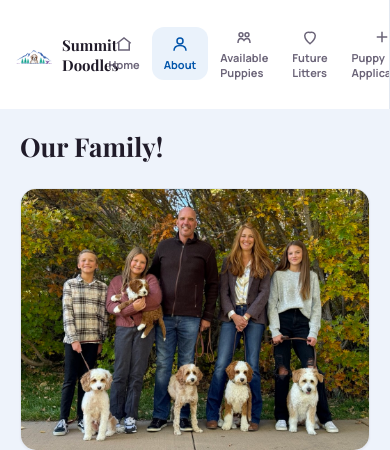
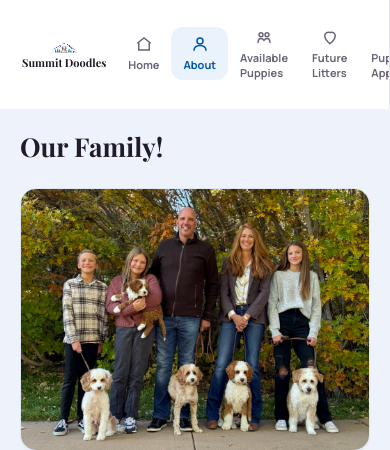
Before and after one commit to faceoff0417/summit-doodles-app, a Flask app: page /about in a window 390 px wide. Shown: the top 450 px of the page. Run offline with Flask 3, Linux system fonts and the light colour scheme; data that the repository does not hold is empty.

Commit message:
Fix mobile top-nav: stack sidebar brand logo above name
On real phones, the horizontal mobile sidebar bar's side-by-side logo+
'Summit Doodles' brand block was wide enough to run into the Home nav
button next to it. Stacked logo above name (smaller, single-line) in
the mobile media query only -- desktop sidebar is unchanged.

Also bumped the service worker's shell-cache version (v1 -> v2): the SW
added earlier cache-firsts style.css, so without this bump, browsers
(and any phone with the app already installed) would keep serving the
OLD stylesheet indefinitely and never see this fix.

```diff
--- a/static/css/style.css
+++ b/static/css/style.css
@@ -147,7 +147,9 @@ tr:hover td { background:#FBFAFD; }
 @media (max-width: 880px) {
   .shell { flex-direction:column; }
   .sidebar { width:100%; height:auto; position:relative; flex-direction:row; overflow-x:auto; padding:12px; align-items:center; }
-  .brand { padding:6px 14px 6px 4px; }
+  .brand { flex-direction:column; gap:2px; padding:4px 10px; flex-shrink:0; }
+  .brand img { width:26px; }
+  .brand-name { font-size:11px; white-space:nowrap; }
   .sidebar-spacer { display:none; }
   .navitem { flex-direction:column; gap:4px; padding:8px 12px; font-size:11px; }
   .main { padding:20px; }
--- a/static/sw.js
+++ b/static/sw.js
@@ -4,7 +4,11 @@
 // puppy listings, etc.) -- those always come from the network, so nothing
 // ever goes stale. Only the static app shell (logo/icons/css) is
 // cache-first, since those rarely change and it's safe to reuse them.
-const SHELL_CACHE = "summit-doodles-shell-v1";
+//
+// IMPORTANT: whenever style.css, the logo, or an icon changes, bump this
+// version string -- otherwise installed apps keep serving the old cached
+// file indefinitely, even after a fresh deploy.
+const SHELL_CACHE = "summit-doodles-shell-v2";
 const SHELL_ASSETS = [
   "/static/css/style.css",
   "/static/img/logo-full.png",
```
